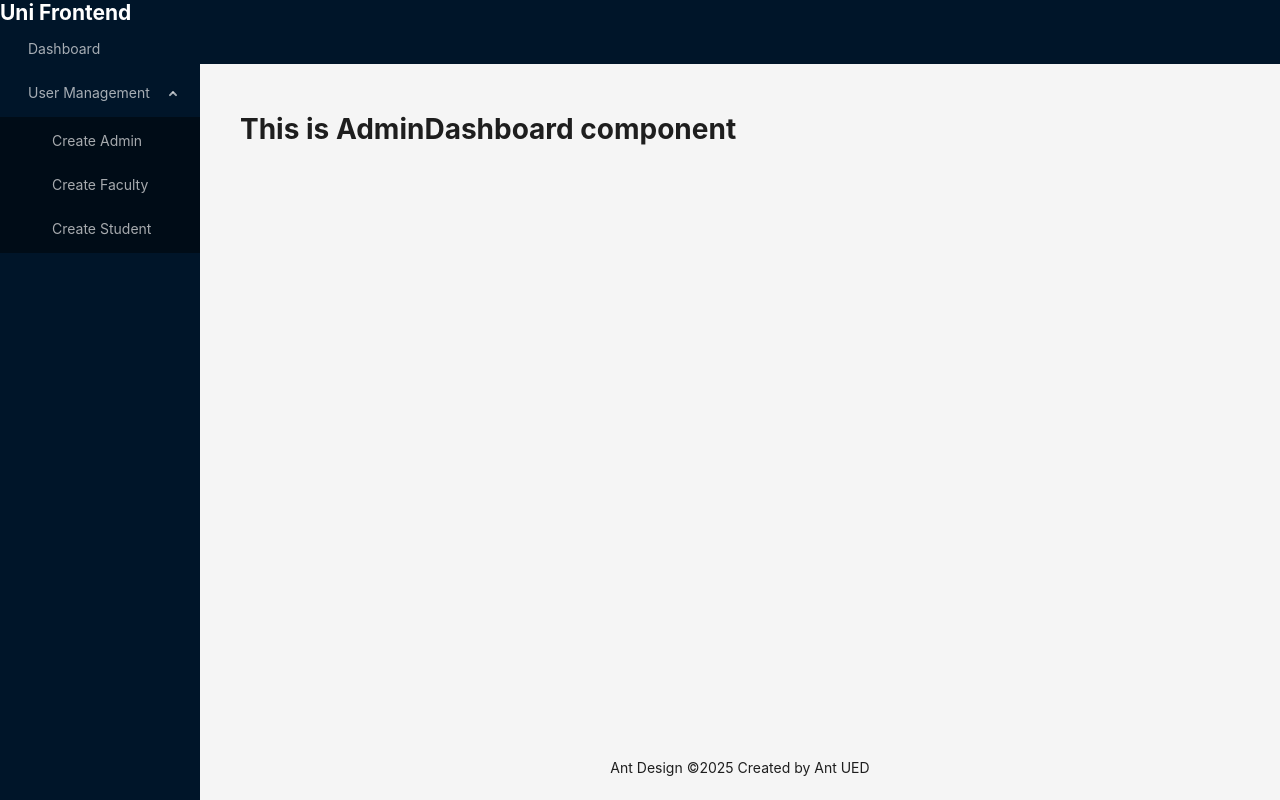
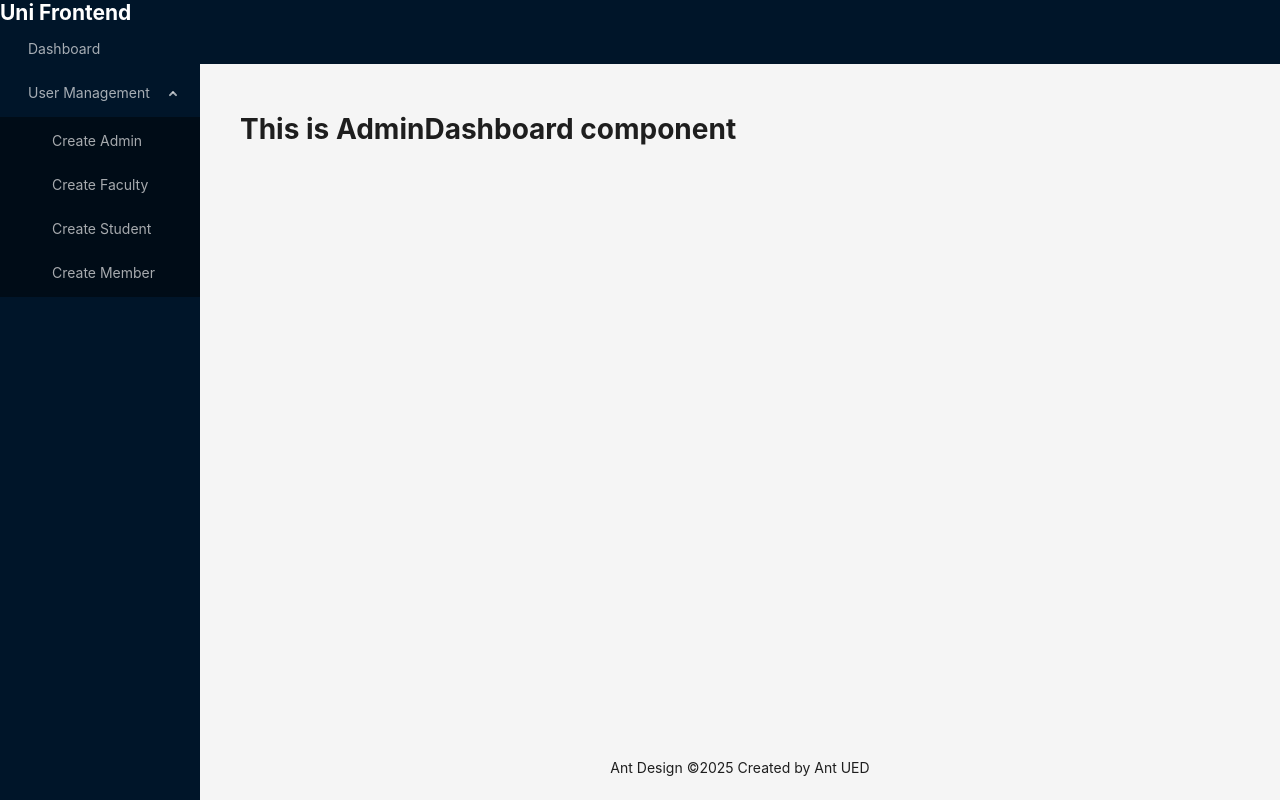
Before and after one commit to rehanulhb/Final_University_Management_Frontend_React_Redux, a React (Vite) app: page /admin/dashboard in a window 1280 px wide. Both pictures are taken after a click on the element "User Management". Built offline with nearby package versions, Linux system fonts and the light colour scheme.

Commit message:
Refractor Hard-coded Sidebar Items

```diff
--- a/src/components/layout/MainLayout.tsx
+++ b/src/components/layout/MainLayout.tsx
@@ -1,34 +1,10 @@
-import { Layout, Menu, type MenuProps } from 'antd';
-import { NavLink, Outlet } from 'react-router-dom';
+import { Layout, Menu } from 'antd';
+import { Outlet } from 'react-router-dom';
+import { adminSidebarItems } from '../../routes/admin.routes';
 // import { UploadOutlined, UserOutlined, VideoCameraOutlined } from '@ant-design/icons';
 // import { Children, createElement } from "react";
 
 const { Header, Content, Footer, Sider } = Layout;
-
-const items: MenuProps['items'] = [
-  {
-    key: 'Dashboard',
-    label: <NavLink to="/admin/dashboard">Dashboard</NavLink>,
-  },
-  {
-    key: 'User Management',
-    label: 'User Management',
-    children: [
-      {
-        key: 'Create Admin',
-        label: <NavLink to="/admin/create-admin">Create Admin</NavLink>,
-      },
-      {
-        key: 'Create Faculty',
-        label: <NavLink to="/admin/create-faculty">Create Faculty</NavLink>,
-      },
-      {
-        key: 'Create Student',
-        label: <NavLink to="/admin/create-student">Create Student</NavLink>,
-      },
-    ],
-  },
-];
 
 const MainLayout = () => {
   return (
@@ -53,7 +29,7 @@ const MainLayout = () => {
         >
           <h1>Uni Frontend</h1>
         </div>
-        <Menu theme="dark" mode="inline" defaultSelectedKeys={['4']} items={items} />
+        <Menu theme="dark" mode="inline" defaultSelectedKeys={['4']} items={adminSidebarItems} />
       </Sider>
       <Layout>
         <Header style={{ padding: 0 }} />
--- a/src/routes/admin.routes.tsx
+++ b/src/routes/admin.routes.tsx
@@ -3,10 +3,17 @@ import AdminDashboard from '../pages/admin/AdminDashboard';
 import CreateAdmin from '../pages/admin/CreateAdmin';
 import CreateFaculty from '../pages/admin/CreateFaculty';
 import CreateStudent from '../pages/admin/CreateStudent';
+import { NavLink } from 'react-router-dom';
 
 type TRoute = {
   path: string;
   element: ReactNode;
+};
+
+type TSidebarItem = {
+  key: string;
+  label: ReactNode;
+  children?: TSidebarItem[];
 };
 
 const adminPaths = [
@@ -33,9 +40,36 @@ const adminPaths = [
         path: 'create-student',
         element: <CreateStudent />,
       },
+      {
+        name: 'Create Member',
+        path: 'create-member',
+        element: <CreateStudent />,
+      },
     ],
   },
 ];
+
+export const adminSidebarItems = adminPaths.reduce((acc: TSidebarItem[], item) => {
+  if (item.path && item.name) {
+    acc.push({
+      key: item.name,
+      label: <NavLink to={`/admin/${item.path}`}>{item.name}</NavLink>,
+    });
+  }
+
+  if (item.children) {
+    acc.push({
+      key: item.name,
+      label: item.name,
+      children: item.children.map((child) => ({
+        key: child.name,
+        label: <NavLink to={`/admin/${child.path}`}>{child.name}</NavLink>,
+      })),
+    });
+  }
+
+  return acc;
+}, []);
 
 //Programatical Way
 
```
Also changed, not shown: test.js (+33 -9 lines).
